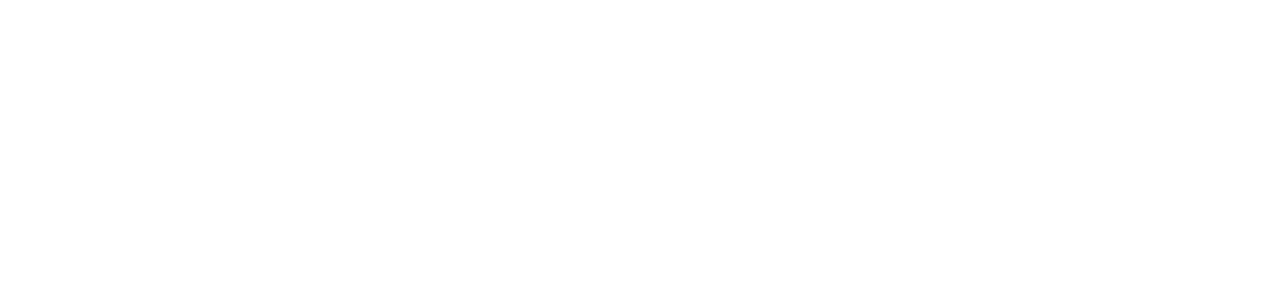
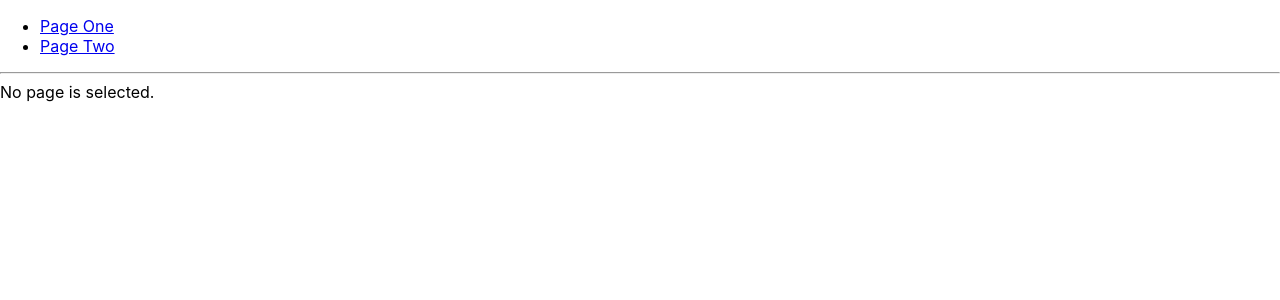
Before and after one commit to MaksMeamk/FirstReact, a React (Create React App) app: page / in a window 1280 px wide. Before the commit this address had no page. Shown: the top 300 px of the page. Built offline with nearby package versions, Linux system fonts and the light colour scheme.

Commit message:
Routes BrowserRouter Route Link Outline

```diff
--- a/src/App2.js
+++ b/src/App2.js
@@ -1,15 +1,19 @@
 import { BrowserRouter, Routes, Route } from "react-router-dom";
 import { PageOne, PageTwo } from "./Pages";
+import MainPage from "./MainPage";
 
-function App2() {
+const App2 = () => {
   return (
     <BrowserRouter>
       <Routes>
-        <Route path="one" element={<PageOne />} />
-        <Route path="two" element={<PageTwo />} />
+        <Route path="*" element={<MainPage />}>
+          <Route index element={<div>No page is selected.</div>} />
+          <Route path="one" element={<PageOne />} />
+          <Route path="two" element={<PageTwo />} />
+        </Route>
       </Routes>
     </BrowserRouter>
   );
-}
+};
 
 export default App2;
--- /dev/null
+++ b/src/MainPage.js
@@ -0,0 +1,22 @@
+import React from "react";
+import { Link, Outlet } from "react-router-dom";
+
+const MainPage = () => {
+  return (
+    <>
+      <nav>
+        <ul>
+          <li>
+            <Link to="/one">Page One</Link>
+          </li>
+          <li>
+            <Link to="/two">Page Two</Link>
+          </li>
+        </ul>
+      </nav>
+      <hr />
+      <Outlet />
+    </>
+  );
+};
+export default MainPage;
--- a/src/Pages.js
+++ b/src/Pages.js
@@ -2,7 +2,7 @@
 
 const BuildPage = (index) => (
   <>
-    <h3>Page {index}</h3>
+    <h2>Page {index} </h2>
     <div>
       Page {index} content: {loremIpsum({ count: 5 })}
     </div>
```
